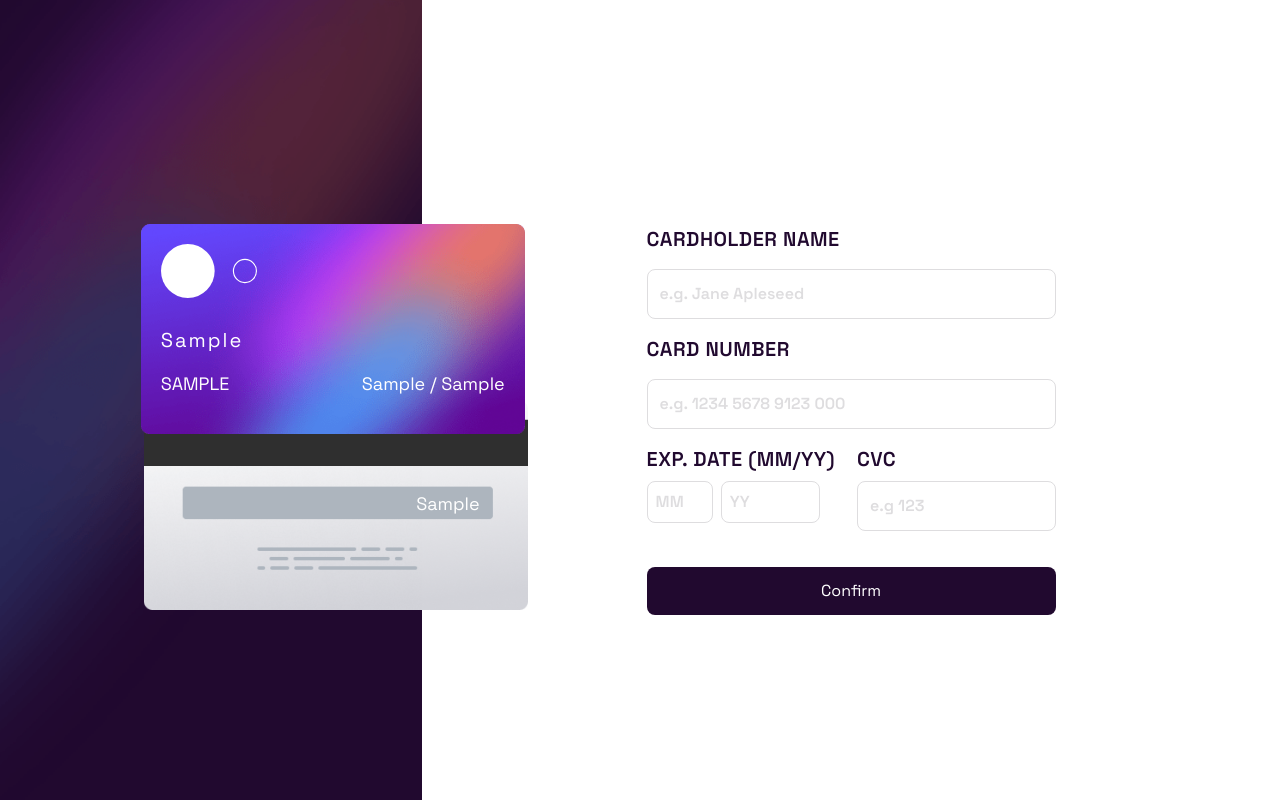
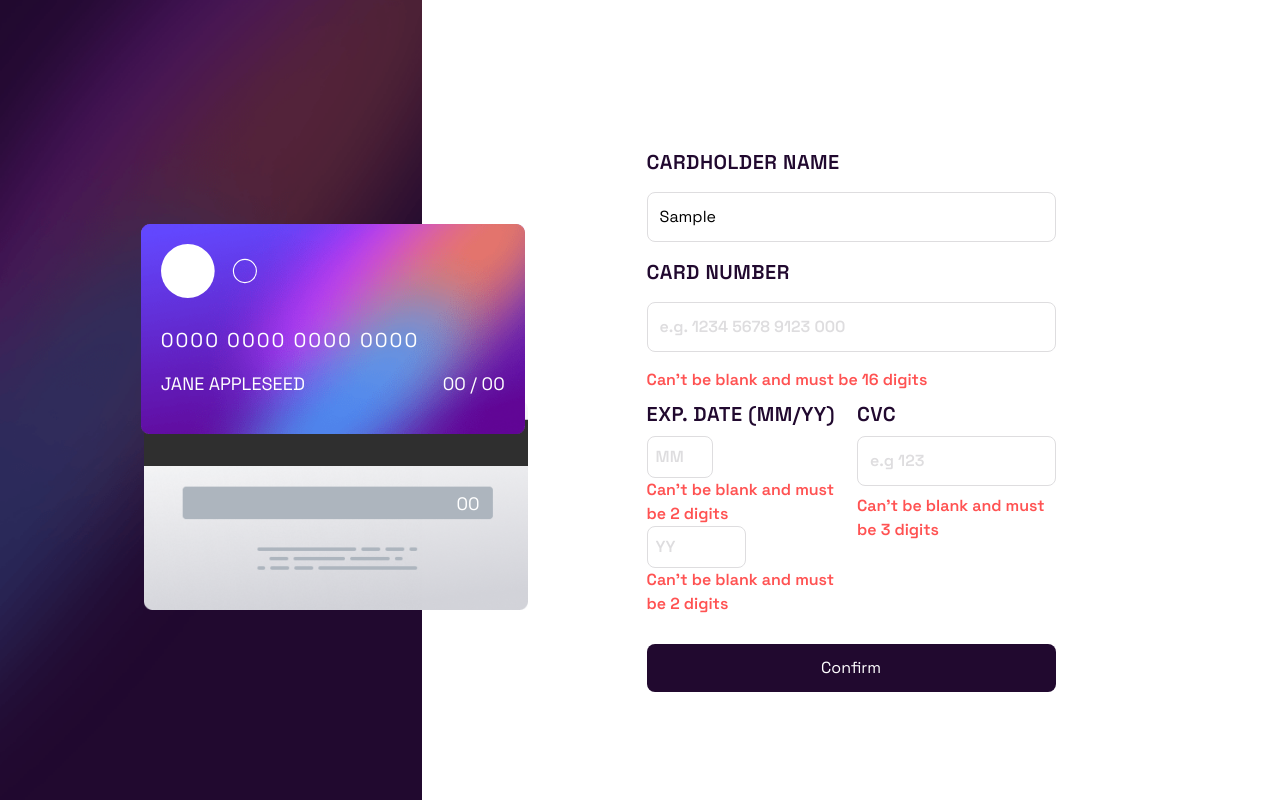
Before and after one commit to Diego2Drm/interactive-card-details-form, a React (Vite) app: page / in a window 1280 px wide. Both pictures are taken after typing "Sample", "Sample", "Sample", "Sample", "Sample" into the empty fields and a click on the button "Confirm". Built offline with nearby package versions, Linux system fonts and the light colour scheme; a web font is replaced by a local one.

Commit message:
Input validation

```diff
--- a/src/App.tsx
+++ b/src/App.tsx
@@ -10,6 +10,13 @@ export interface CardFormData {
   expYear: string;
   cvc: string;
 }
+export interface CardFormDataErrors {
+  cardName?: string;
+  cardNumber?: string;
+  expMonth?: string;
+  expYear?: string;
+  cvc?: string;
+}
 
 
 function App() {
@@ -21,11 +28,17 @@ function App() {
     expYear: '',
     cvc: '',
   });
+
   const [showData, setShowData] = useState<boolean>(false);
   const [submitData, setSubmitData] = useState<CardFormData | null>(null);
+  const [errors, setErrors] = useState<CardFormDataErrors>({})
 
   const handleChange = (event: React.ChangeEvent<HTMLInputElement>) => {
     const { name, value } = event.target;
+
+    if( (name === 'cvc' || name === 'expYear' ||  name === 'expMonth' || name === 'cardNumber') && !/^\d*$/.test(value)){
+      return;
+    }
     setFormData({
       ...formData,
       [name]: value
@@ -34,6 +47,30 @@ function App() {
 
   const handleSubmit = (event: React.FormEvent) => {
     event.preventDefault();
+
+    const newErrors : CardFormDataErrors= {};
+    if(!formData.cardName || !/^[a-zA-Z\s]*$/.test(formData.cardName)){
+      newErrors.cardName = "Can't be blank and must contain only letters";
+    }
+    if(!formData.cardNumber || formData.cardNumber.length !== 16 ){
+      newErrors.cardNumber = "Can't be blank and must be 16 digits"
+    }
+    if(!formData.expMonth || formData.expMonth.length !== 2 ){
+      newErrors.expMonth = "Can't be blank and must be 2 digits"
+    }
+    if(!formData.expYear || formData.expYear.length !== 2 ){
+      newErrors.expYear = "Can't be blank and must be 2 digits"
+    }
+    if(!formData.cvc || formData.cvc.length !== 3){
+      newErrors.cvc = "Can't be blank and must be 3 digits"
+    }
+
+
+    if(Object.keys(newErrors).length > 0){
+      setErrors(newErrors);
+      return;
+    }
+
     setSubmitData(formData);
     setFormData({
       cardName: '',
@@ -42,14 +79,15 @@ function App() {
       expYear: '',
       cvc: '',
     })
-    setShowData(true)
+    setShowData(true);
+    setErrors({});
     console.log(formData);
   }
 
   return (
     <section className="lg:flex">
       <Cards formData={submitData} showData={showData} />
-      <Form formData={formData} handleSubmit={handleSubmit} handleChange={handleChange} />
+      <Form formData={formData} handleSubmit={handleSubmit} handleChange={handleChange} errors={errors}/>
       {/* <Exapmle /> */}
     </section>
   )
--- a/src/components/Cards.tsx
+++ b/src/components/Cards.tsx
@@ -13,15 +13,20 @@ const Cards: React.FC<CardsProps> = ({ formData, showData }) => {
     <section className='bg-bgMianMobile h-56 relative lg:bg-bgMianDesktop bg-cover lg:h-screen lg:w-1/2'>
       <figure className='w-72 h-40 absolute right-8 top-5 bg-cardback bg-cover rounded-lg flex justify-end pt-[4.4rem] pr-10 cardBack-desktop'>
         <p className='text-white text-xs lg:text-lg'>
-        {showData && formData && <span>{formData.cvc}</span>}
+          {/* {showData && formData && <span>{formData.cvc}</span>} */}
+          {showData && formData ? formData.cvc : '00'}
         </p>
       </figure>
       <figure className='absolute -bottom-11 left-5 w-72 h-40 bg-cardFront bg-cover rounded-lg p-5 cardFront-desktop'>
         <img src={cardLogo} alt="card-logo" className='w-14 lg:w-24' />
         <div className='mt-7'>
-          <p className='text-white text-lg tracking-widest lg:text-xl'>{showData && formData ? formData.cardNumber : '0000 0000 0000 0000'}</p>
+          <p className='text-white text-lg tracking-widest lg:text-xl'>
+            {showData && formData ? formData.cardNumber.match(/.{1,4}/g)?.join(' ') : '0000 0000 0000 0000'}
+          </p>
           <div className='flex justify-between mt-4 text-white text-sm lg:text-lg'>
-            <p className='uppercase'>{showData && formData ? formData.cardName : 'Jane Appleseed'}</p>
+            <p className='uppercase'>
+              {showData && formData ? formData.cardName : 'Jane Appleseed'}
+            </p>
             <p>{showData && formData ? `${formData.expMonth} / ${formData.expYear}` : '00 / 00'}</p>
           </div>
         </div>
--- a/src/components/Form.tsx
+++ b/src/components/Form.tsx
@@ -1,14 +1,15 @@
 import React from "react";
-import { CardFormData } from "../App";
+import { CardFormData, CardFormDataErrors } from "../App";
 
 type FormDataProps = {
-  formData : CardFormData,
-  handleSubmit: (event : React.FormEvent<HTMLFormElement>) =>  void,
-  handleChange: (event: React.ChangeEvent<HTMLInputElement>) =>  void,
+  formData: CardFormData,
+  handleSubmit: (event: React.FormEvent<HTMLFormElement>) => void,
+  handleChange: (event: React.ChangeEvent<HTMLInputElement>) => void,
+  errors: CardFormDataErrors;
 }
 
 
-const Form: React.FC<FormDataProps> = ({ formData, handleSubmit, handleChange }) => {
+const Form: React.FC<FormDataProps> = ({ formData, handleSubmit, handleChange, errors }) => {
 
   return (
     <section className="w-full pt-20 px-5 pb-10 lg:flex lg:h-screen lg:items-center lg:justify-center">
@@ -19,14 +20,15 @@ const Form: React.FC<FormDataProps> = ({ formData, handleSubmit, handleChange })
           value={formData.cardName}
           onChange={handleChange}
         />
-
+        {errors.cardName && <p className="text-Red-input-errors font-semibold">{errors.cardName}</p>}
         <p className="title">Card number</p>
         <input type="text" placeholder="e.g. 1234 5678 9123 000" className="inputInfo"
           name="cardNumber"
           value={formData.cardNumber}
           onChange={handleChange}
+          maxLength={16}
         />
-
+        {errors.cardNumber && <p className="text-Red-input-errors font-semibold">{errors.cardNumber}</p>}
         <div className="flex gap-3 w-full">
           <div className="w-1/2">
             <p className="title">Exp. date (mm/yy)</p>
@@ -34,12 +36,18 @@ const Form: React.FC<FormDataProps> = ({ formData, handleSubmit, handleChange })
               name="expMonth"
               value={formData.expMonth}
               onChange={handleChange}
+              maxLength={2}
             />
+            {errors.expMonth && <p className="text-Red-input-errors font-semibold">{errors.expMonth}</p>}
             <input type="text" placeholder="YY" className="inputDate w-1/2"
               name="expYear"
               value={formData.expYear}
               onChange={handleChange}
+              maxLength={2}
             />
+            {
+              errors.expYear && <p className="text-Red-input-errors font-semibold">{errors.expYear}</p>
+            }
           </div>
           <div className="w-1/2">
             <p className="title">CVC</p>
@@ -47,7 +55,11 @@ const Form: React.FC<FormDataProps> = ({ formData, handleSubmit, handleChange })
               name="cvc"
               value={formData.cvc}
               onChange={handleChange}
+              maxLength={3}
             />
+            {errors.cvc && <p className="text-Red-input-errors font-semibold">
+              {errors.cvc}
+            </p>}
           </div>
         </div>
 
```
Lines whose indentation alone changed are shown as unchanged.
